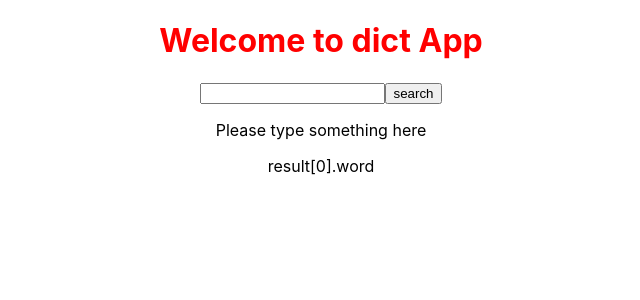
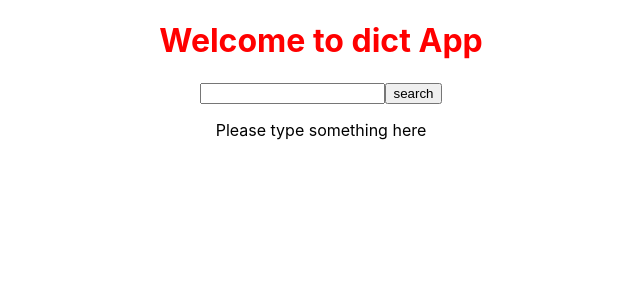
Before and after one commit to salmanselu/WebLearnBootcamp, a React (Create React App) app: page / in a window 1280 px wide. Shown: the top 300 px of the page, without its empty margins (319-959 px from the left). Built offline with nearby package versions, Linux system fonts and the light colour scheme.

Commit message:
I dont know what i am doing

```diff
--- a/src/App.js
+++ b/src/App.js
@@ -20,7 +20,7 @@ function App() {
       console.log("button click");
       fetch(`${baseURL}/${searchText}`)
       .then(response => response.json())
-      .then(data => {console.log(data[0].word);setResult(data)})
+      .then(data => {console.log(data);setResult(data)})
     }
 
   return (
@@ -37,7 +37,7 @@ function App() {
 
 
           <div>
-              {result === undefined? <p>result[0].word</p> : <p></p>}
+              {result !== undefined? <p>{result[0].word}</p> : <p></p>}
               <p></p>
               <p></p>
 
```
